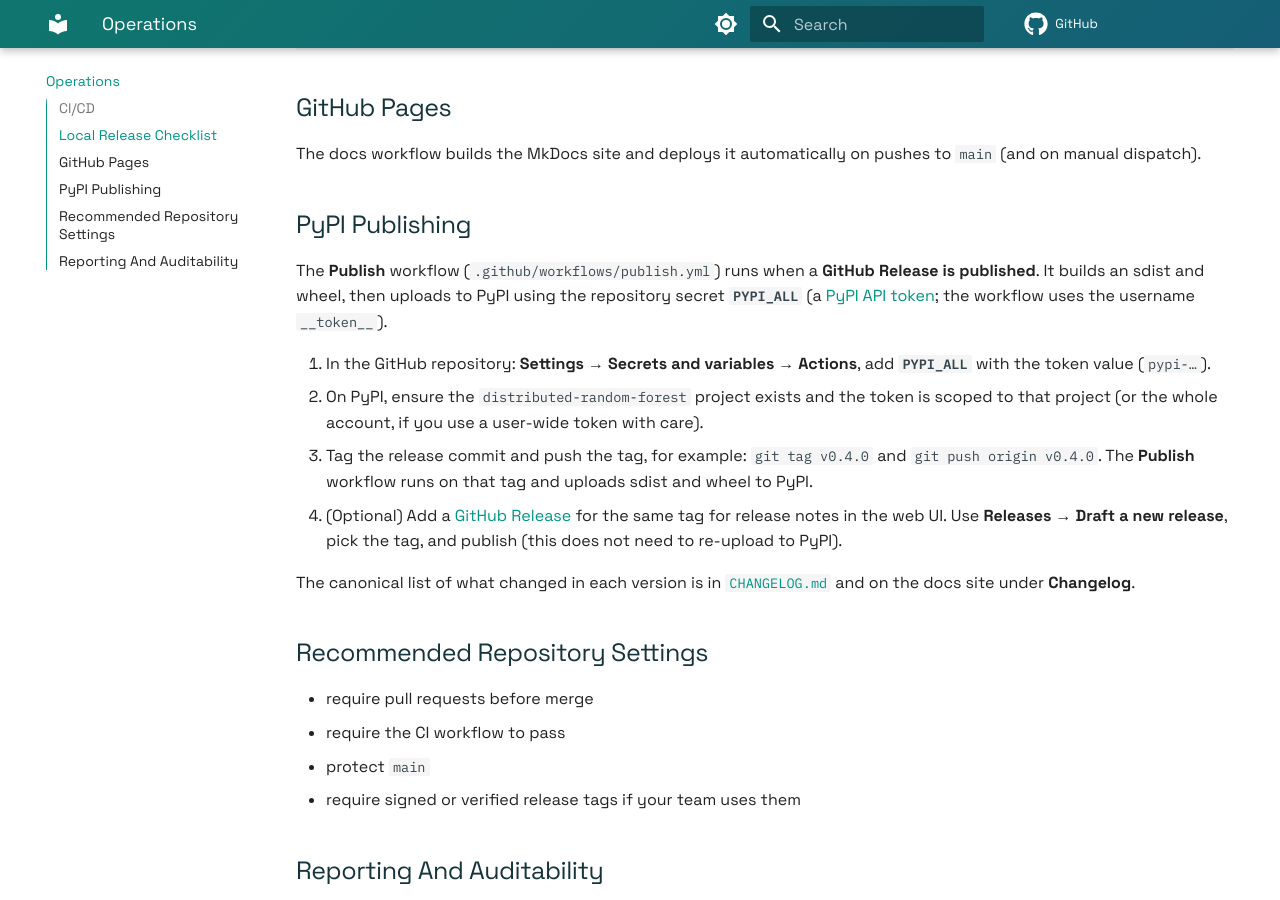
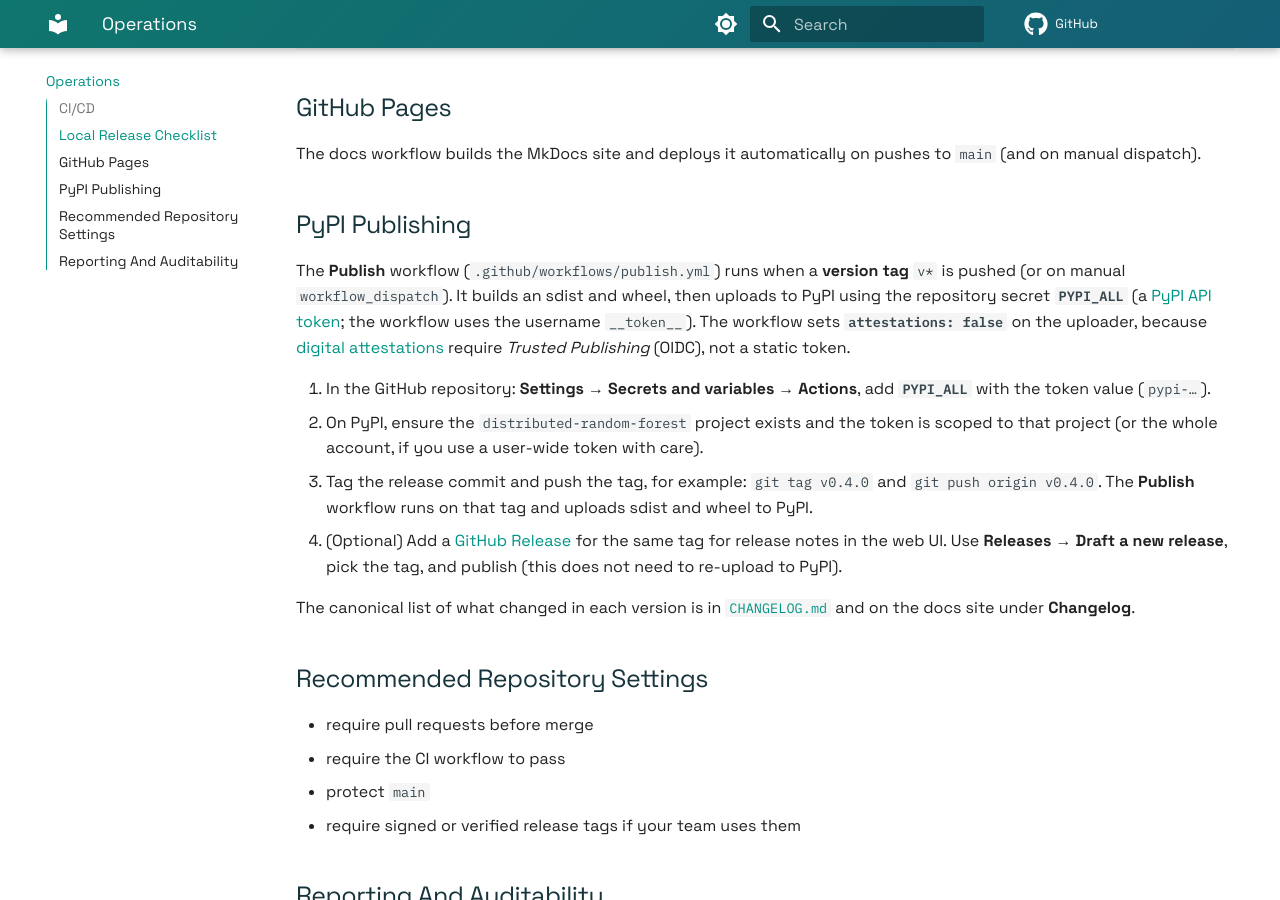
Before and after one commit to Bowenislandsong/distributed_random_forest, an MkDocs documentation site: the page built from docs/operations.md, in a window 1280 px wide and 900 px high, scrolled down 618 px. Built offline with MkDocs 1.6.1 and Material for MkDocs 9.7.7, drawn with Linux system fonts in a browser that asks for light colours; comment, search, counter and statistics services are not loaded; the version menu is left out.

Commit message:
fix(ci): disable PyPI attestations when publishing with API token (PYPI_ALL)
gh-action-pypi-publish defaults attestations to true; attestation upload uses
OIDC and requires id-token: write. With token auth only, the action failed
with 'missing or insufficient OIDC token permissions'.

Made-with: Cursor

```diff
--- a/docs/operations.md
+++ b/docs/operations.md
@@ -24,7 +24,7 @@ to `main` (and on manual dispatch).
 
 ## PyPI Publishing
 
-The **Publish** workflow (`.github/workflows/publish.yml`) runs when a **GitHub Release is published**. It builds an sdist and wheel, then uploads to PyPI using the repository secret **`PYPI_ALL`** (a [PyPI API token](https://pypi.org/manage/account/token/); the workflow uses the username `__token__`).
+The **Publish** workflow (`.github/workflows/publish.yml`) runs when a **version tag** `v*` is pushed (or on manual `workflow_dispatch`). It builds an sdist and wheel, then uploads to PyPI using the repository secret **`PYPI_ALL`** (a [PyPI API token](https://pypi.org/manage/account/token/); the workflow uses the username `__token__`). The workflow sets **`attestations: false`** on the uploader, because [digital attestations](https://github.com/pypa/gh-action-pypi-publish#generating-and-uploading-attestations) require *Trusted Publishing* (OIDC), not a static token.
 
 1. In the GitHub repository: **Settings → Secrets and variables → Actions**, add **`PYPI_ALL`** with the token value (`pypi-…`).
 2. On PyPI, ensure the `distributed-random-forest` project exists and the token is scoped to that project (or the whole account, if you use a user-wide token with care).
```
Also changed, not shown: 1 other file.
